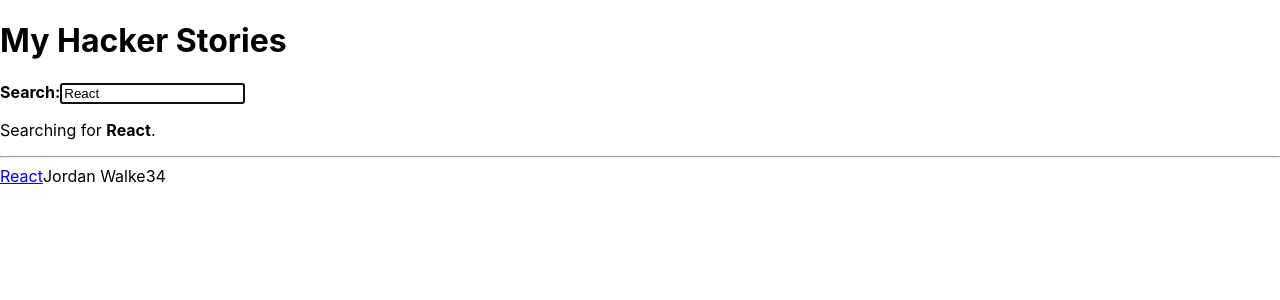
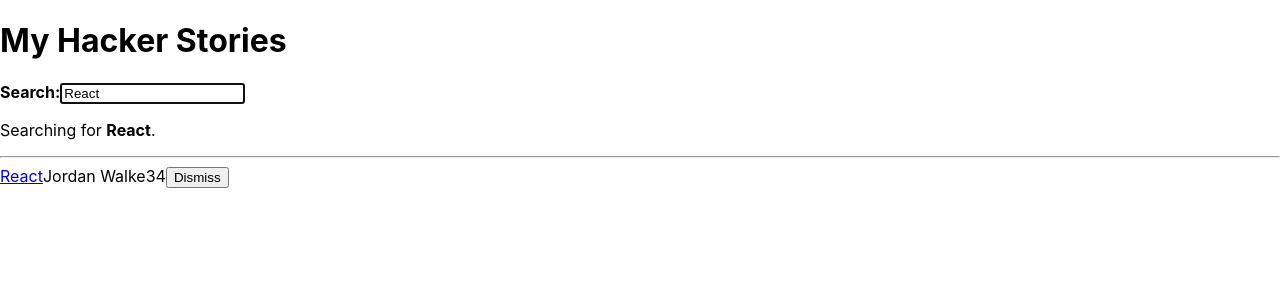
Before and after one commit to phgnam/create-react-app, a React (Create React App) app: page / in a window 1280 px wide. Shown: the top 300 px of the page. Built offline with nearby package versions, Linux system fonts and the light colour scheme.

Commit message:
Inline Handler in JSX

```diff
--- a/src/App.js
+++ b/src/App.js
@@ -1,5 +1,24 @@
 import "./App.css";
 import React from "react";
+
+const initialStories = [
+  {
+    title: 'React',
+    url: 'https://reactjs.org/',
+    author: 'Jordan Walke',
+    num_comments: 3,
+    points: 4,
+    objectID: 0,
+  },
+  {
+    title: 'Redux',
+    url: 'https://redux.js.org/',
+    author: 'Dan Abramov, Andrew Clark',
+    num_comments: 2,
+    points: 5,
+    objectID: 1,
+  },
+];
 
 const useSemiPersistentState = (key, initialState) => {
   const [value, setValue] = React.useState(
@@ -14,26 +33,16 @@
 };
 
 const App = () => {
-  const stories = [
-    {
-      title: "React",
-      url: "https://reactjs.org/",
-      author: "Jordan Walke",
-      num_comments: 3,
-      points: 4,
-      objectID: 0,
-    },
-    {
-      title: "Redux",
-      url: "https://redux.js.org/",
-      author: "Dan Abramov, Andrew Clark",
-      num_comments: 2,
-      points: 5,
-      objectID: 1,
-    },
-  ];
+  const [searchTerm, setSearchTerm] = useSemiPersistentState("search", "React");
 
-  const [searchTerm, setSearchTerm] = useSemiPersistentState("search", "React");
+  const [stories, setStories] = React.useState(initialStories);
+
+  const handleRemoveStory = (item) => {
+    const newStories = stories.filter(
+      (story) => item.objectID !== story.objectID
+    );
+    setStories(newStories);
+  };
 
   const handleSearch = (event) => {
     setSearchTerm(event.target.value);
@@ -58,7 +67,7 @@
       </InputWithLabel>
       <hr />
 
-      <List list={searchedStories} />
+      <List list={searchedStories} onRemoveItem={handleRemoveStory} />
     </div>
   );
 };
@@ -81,10 +90,10 @@
   </>
 )};
 
-const List = ({ list }) =>
-  list.map((item) => <Item key={item.objectID} item={item} />);
+const List = ({ list, onRemoveItem }) =>
+  list.map((item) => <Item key={item.objectID} item={item} onRemoveItem={onRemoveItem} />);
 
-const Item = ({ item }) => (
+const Item = ({ item, onRemoveItem }) => (
   <div>
     <span>
       <a href={item.url}>{item.title}</a>
@@ -92,6 +101,11 @@
     <span>{item.author}</span>
     <span>{item.num_comments}</span>
     <span>{item.points}</span>
+    <span>
+      <button type="button" onClick={() => onRemoveItem(item)}>
+        Dismiss
+      </button>
+    </span>
   </div>
 );
 
```
